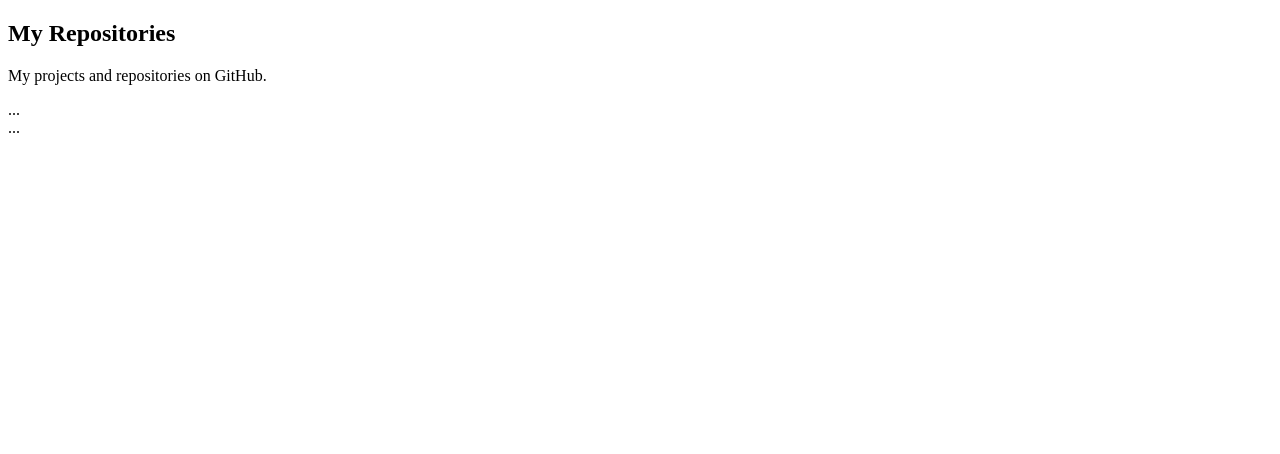
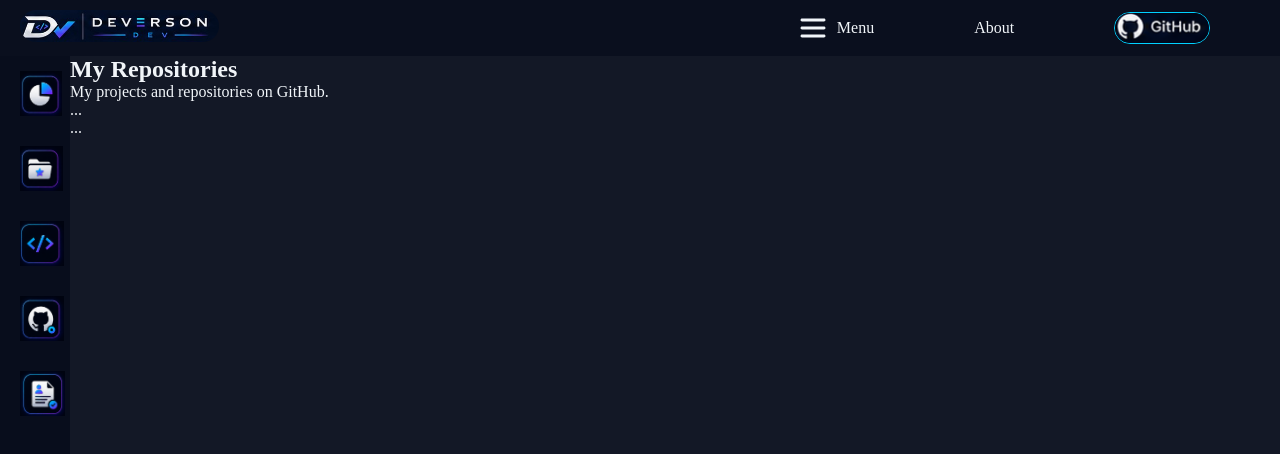
Before and after one commit to DevDaribei/Dashboard_Desenvolvedor, a plain HTML site: page repositories.html in a window 1280 px wide. Drawn offline with Linux system fonts and the light colour scheme; a web font is replaced by a local one.

Commit message:
html repositories

```diff
--- a/repositories.html
+++ b/repositories.html
@@ -1,12 +1,90 @@
 <!DOCTYPE html>
 <html lang="en">
 <head>
+
+    <link rel="preconnect" href="https://fonts.googleapis.com">
+    <link rel="preconnect" href="https://fonts.gstatic.com" crossorigin>
+
     <meta charset="UTF-8">
     <meta name="viewport" content="width=device-width, initial-scale=1.0">
-    <title>Document</title>
+    <title>Dashboard DEV Deverson</title>
+    <link rel="stylesheet" href="styles/index.css">
+    <link href="https://fonts.googleapis.com/css2?family=Alice&family=Archivo:ital,wght@0,100..900;1,100..900&family=Inter:ital,opsz,wght@0,14..32,100..900;1,14..32,100..900&family=Poppins:wght@400;700&display=swap" rel="stylesheet">
+
+
 </head>
 <body>
+
+    <header>
+        <nav>
+            <div class="container">
+
+                <div class="logo">
+                  <a href="#"><img src="assets/logodevsenior.jpg" alt=""></a>
+                </div>
+
+                <div class="links">
+
+
+                       <a href="#" ><img src="assets/icons/List.svg" alt="Menu" class="icon"><span>Menu</span></a>
+
+
+
+                        <a href="#">About</a>
+
+                        <a href="#" ><img src="assets/logogit.png" alt="" class="github"></a>
+
+                </div>
+
+            </div>
+        </nav>
+
+    </header>
+
+    <div class="layout">
+        <aside class="sidebar">
+            <nav>
+                <ul>
+                    <li>
+                        <a href="#" class="active">
+                            <img src="assets/icons/dashboard.jpg" alt="" >
+                            <span>Dashboard Dev</span>
+                        </a>
+                    </li>
+
+                    <li>
+                        <a href="#" class="active">
+                            <img src="assets/icons/projects.png" alt="" >
+                            <span>Repositories</span>
+                        </a>
+                    </li>
+
+                    <li>
+                        <a href="#" class="active">
+                            <img src="assets/icons/code.png" alt="" >
+                            <span>Programming Languages</span>
+                        </a>
+                    </li>
+
+                    <li>
+                        <a href="#" class="active">
+                            <img src="assets/icons/github.png" alt="" >
+                            <span>GitHub</span>
+                        </a>
+                    </li>
+
+                    <li>
+                        <a href="#" class="active">
+                            <img src="assets/icons/atsicon.png" alt="" >
+                            <span>ATS</span>
+                        </a>
+                    </li>
+                </ul>
+            </nav>
+        </aside>
+
         <main>
+
             <section class="repositories">
 
                 <header>
@@ -27,6 +105,12 @@
                 </div>
 
             </section>
+
         </main>
+
+    </div>
+
+
+
 </body>
 </html>
```
Also changed, not shown: index.html (+0 -19 lines). Lines whose indentation alone changed are shown as unchanged.
